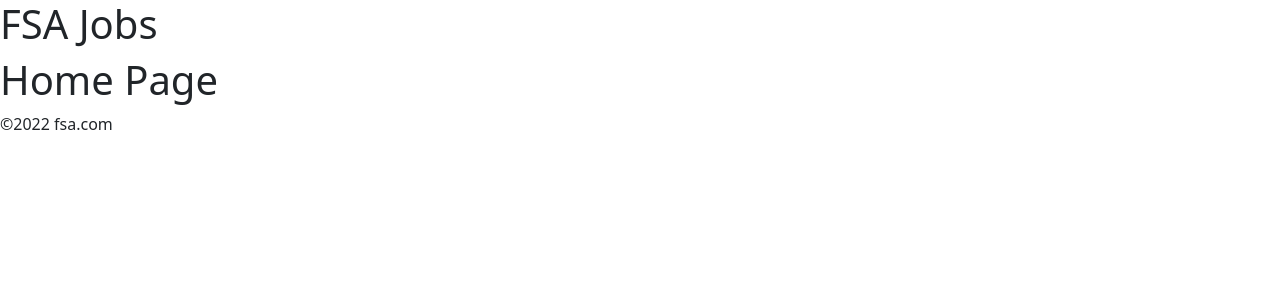
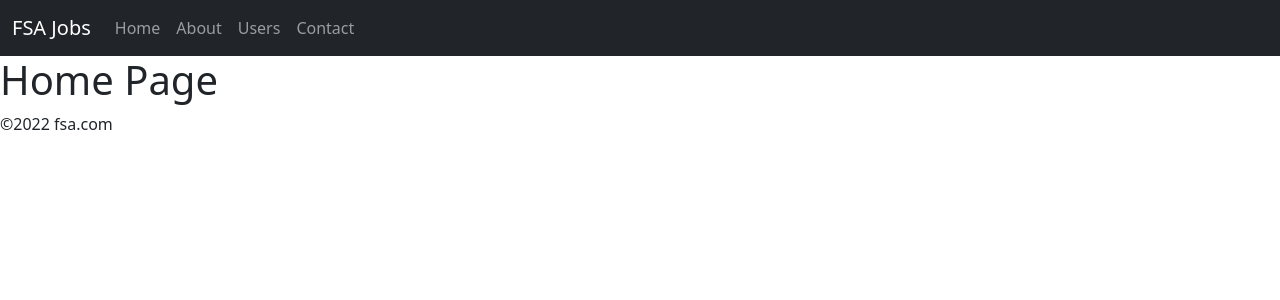
Before and after one commit to AamenaK/fsa-react, a React (Create React App) app: page / in a window 1280 px wide. Shown: the top 300 px of the page. Built offline with nearby package versions, Linux system fonts and the light colour scheme.

Commit message:
Single page app

```diff
--- a/src/App.js
+++ b/src/App.js
@@ -7,11 +7,7 @@ import './App.css';
 
 
 function App() {
-   return <div>
-       <Header />
-       <AppRoutes />
-       <Footer />
-   </div>
+   return <AppRoutes />
 }
 
 
--- a/src/AppRoutes.js
+++ b/src/AppRoutes.js
@@ -1,11 +1,14 @@
+import Header from "./Header";
 import { BrowserRouter, Routes, Route } from "react-router-dom";
 import Home from "./Home";
 import About from "./About";
 import Contact from "./Contact";
 import UserList from "./users/UserList";
 import NotFound from "./NotFound";
+import Footer from "./footer";
 
 const AppRoutes = () => <BrowserRouter>
+    <Header />
     <Routes>
         <Route path="/" element={<Home/>} />
         <Route path="/about" element={<About/>} />
@@ -15,6 +18,7 @@ const AppRoutes = () => <BrowserRouter>
         {/* <Route path="*" element={<Navigate to="/" />} /> */}
         <Route path="*" element={<NotFound />} />
     </Routes>
+    <Footer />
 </BrowserRouter>
 
 export default AppRoutes;
--- a/src/Header.js
+++ b/src/Header.js
@@ -1,5 +1,25 @@
+import { Link } from 'react-router-dom';
+
 function Header() {
-    return <h1>FSA Jobs</h1>;
+    return <nav className="navbar navbar-expand-lg navbar-dark bg-dark">
+    <div className="container-fluid">
+      <a className="navbar-brand" href="#">FSA Jobs</a>
+        <ul className="navbar-nav me-auto mb-2 mb-lg-0">
+            <li className="nav-item">
+                <Link className="nav-link" to="/">Home</Link>
+            </li>
+            <li className="nav-item">
+                <Link className="nav-link" to="/about">About</Link>
+            </li>
+            <li className="nav-item">
+                <Link className="nav-link" to="/users">Users</Link>
+            </li>
+            <li className="nav-item">
+                <Link className="nav-link" to="/contact">Contact</Link>
+            </li>
+        </ul>
+    </div>
+  </nav>
 }
 
 export default Header;
```
